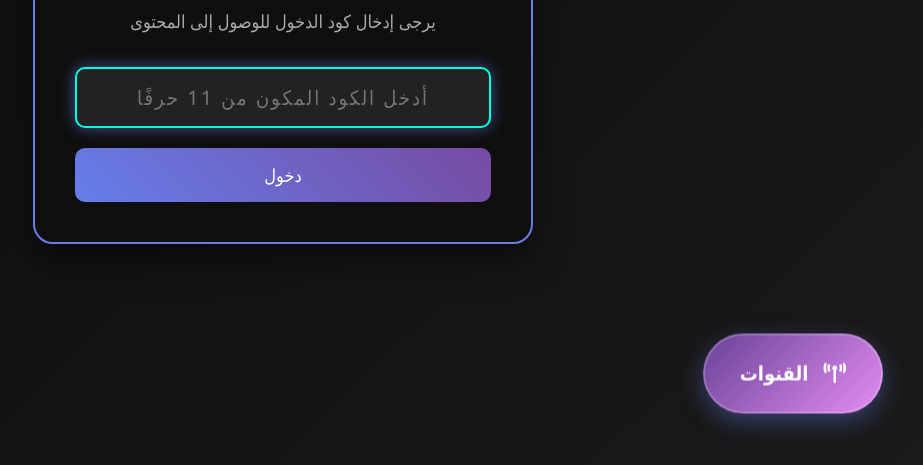
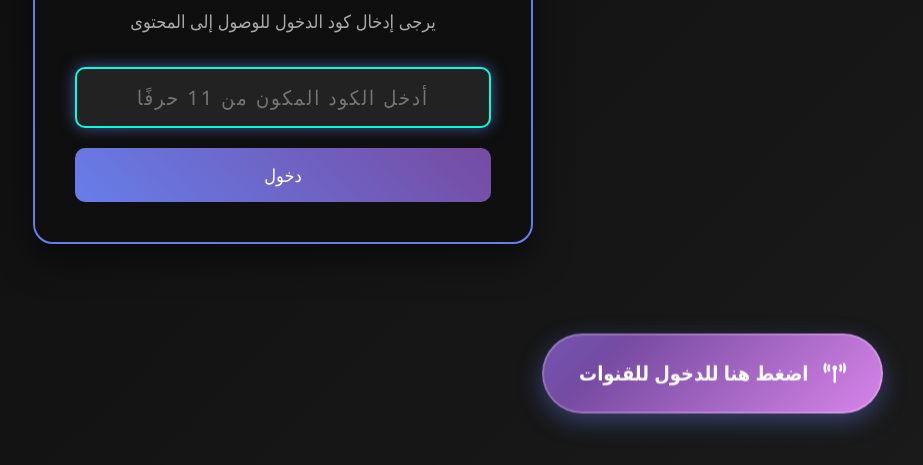
Before and after one commit to vanborton1234-cmyk/Dif, a plain HTML site: page index.html in a window 1280 px wide. Shown: the part 335-800 px from the top of the page, without its empty margins (357-1280 px from the left). Drawn offline with Linux system fonts and the light colour scheme.

Commit message:
Update index.html

```diff
--- a/index.html
+++ b/index.html
@@ -855,7 +855,7 @@
 <div class="channels-btn-container">
     <a href="#" class="channels-btn" id="channelsBtn">
         <i class="fas fa-broadcast-tower"></i>
-        <span>القنوات</span>
+        <span>اضغط هنا للدخول للقنوات </span>
     </a>
 </div>
 
```
